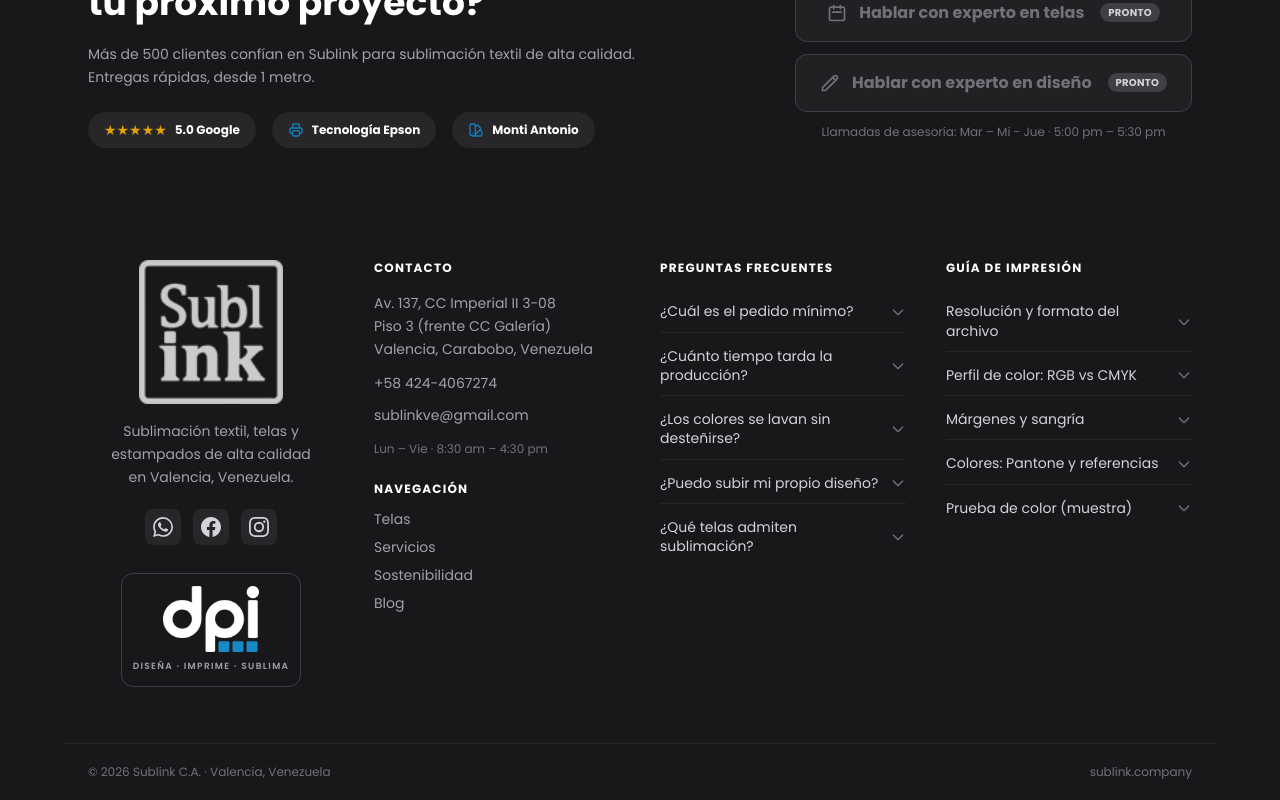
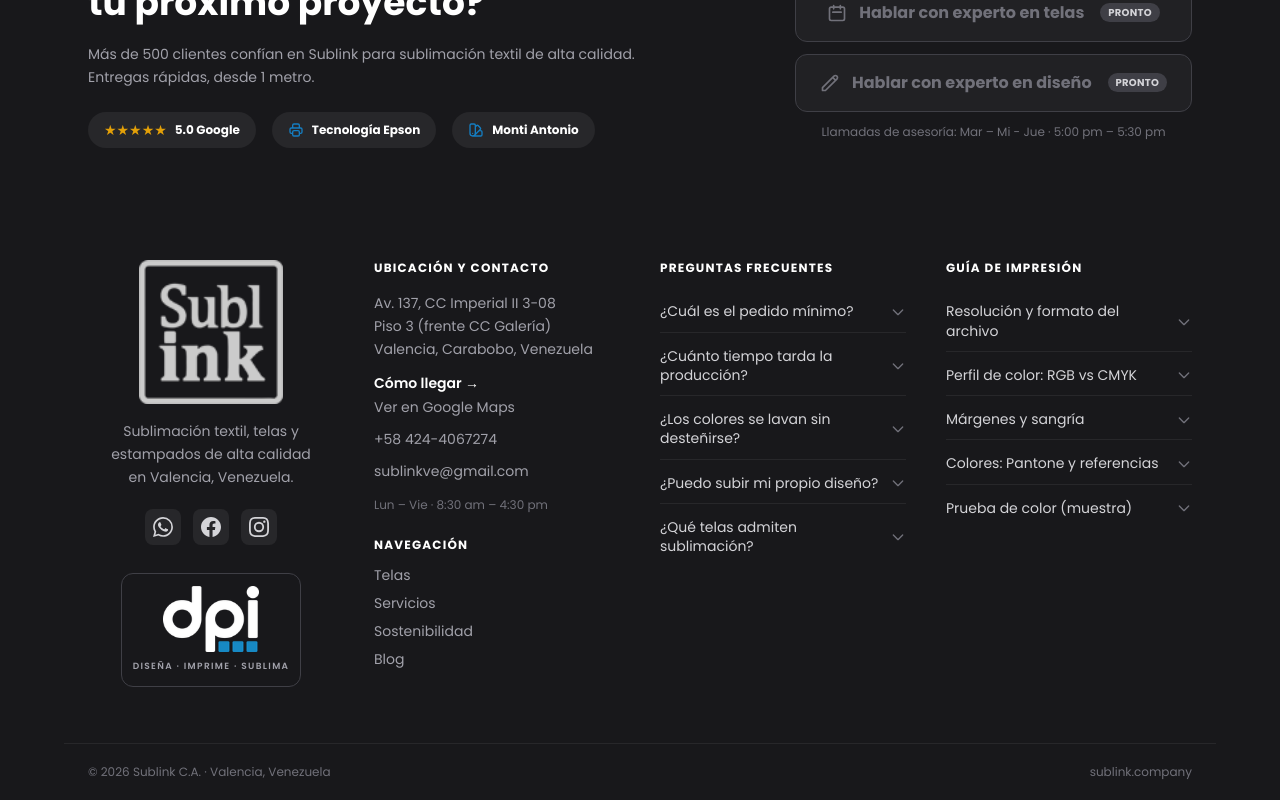
Before and after one commit to ivansilvauc-lgtm/sublink-main, a Next.js app: page / in a window 1280 px wide. Shown: the part 5329-6129 px from the top of the page. Built offline with nearby package versions, Linux system fonts and the light colour scheme; no server answers.

Commit message:
feat: tracking WhatsApp + SEO + Ubicacion y Como llegar (Maps) + hasMap schema

```diff
--- a/src/app/layout.tsx
+++ b/src/app/layout.tsx
@@ -13,6 +13,7 @@ import { Analytics } from "@vercel/analytics/react";
 import { GoogleAnalytics } from "@next/third-parties/google";
 import { ChatbotWidget } from "@/components/UI/ChatbotWidget";
 import { FAQ_ITEMS } from "@/lib/faq";
+import { MAPS_PLACE_URL } from "@/lib/maps";
 import { WhatsAppLink } from "@/components/UI/WhatsAppLink";
 
 const poppins = Poppins({
@@ -83,7 +84,9 @@ export default function RootLayout({
     '@context': 'https://schema.org',
     '@type': 'LocalBusiness',
     name: 'Sublink Company',
+    alternateName: 'Sublink Sublimación Textil',
     url: SUBLINK_URL,
+    hasMap: MAPS_PLACE_URL,
     logo: `${SUBLINK_URL}/logo-sublink.png`,
     image: `${SUBLINK_URL}/opengraph-image.jpg`,
     description: 'Empresa líder en sublimación textil, estampados, DTF, corte láser y telas ecológicas en Venezuela.',
--- a/src/components/UI/Footer.tsx
+++ b/src/components/UI/Footer.tsx
@@ -3,6 +3,7 @@ import Image from "next/image";
 import Link from "next/link";
 import { useState } from "react";
 import { FAQ_ITEMS } from "@/lib/faq";
+import { MAPS_PLACE_URL, MAPS_DIRECTIONS_URL } from "@/lib/maps";
 
 const socialLinks = [
   {
@@ -141,12 +142,20 @@ export const Footer = () => {
 
         {/* Col 2 — Contacto */}
         <div className="flex flex-col gap-3">
-          <h4 className="text-white text-xs font-bold uppercase tracking-widest mb-1">Contacto</h4>
+          <h4 className="text-white text-xs font-bold uppercase tracking-widest mb-1">Ubicación y contacto</h4>
           <p className="text-sm text-zinc-400 leading-relaxed">
             Av. 137, CC Imperial II 3-08<br />
             Piso 3 (frente CC Galería)<br />
             Valencia, Carabobo, Venezuela
           </p>
+          <div className="flex flex-wrap gap-x-4 gap-y-1">
+            <a href={MAPS_DIRECTIONS_URL} target="_blank" rel="noopener noreferrer" className="text-sm text-white font-semibold hover:underline">
+              Cómo llegar →
+            </a>
+            <a href={MAPS_PLACE_URL} target="_blank" rel="noopener noreferrer" className="text-sm text-zinc-400 hover:text-white transition-colors">
+              Ver en Google Maps
+            </a>
+          </div>
           <a href="tel:+584244067274" className="text-sm text-zinc-400 hover:text-white transition-colors">
             +58 424-4067274
           </a>
--- /dev/null
+++ b/src/lib/maps.ts
@@ -0,0 +1,12 @@
+// Enlaces a la ficha de Google Maps de Sublink (Place ID ya usado en /api/reviews).
+// Formato oficial "Maps URLs": https://developers.google.com/maps/documentation/urls
+export const MAPS_PLACE_ID = "ChIJd4jZgbDIwigRmh5Ff5t_6e0";
+const NAME = encodeURIComponent("Sublink Sublimación Textil Valencia Venezuela");
+
+// Abre la ficha (reseñas, fotos, botón Cómo llegar)
+export const MAPS_PLACE_URL =
+  `https://www.google.com/maps/search/?api=1&query=${NAME}&query_place_id=${MAPS_PLACE_ID}`;
+
+// Abre la app de Maps con la ruta hacia Sublink desde donde esté el usuario
+export const MAPS_DIRECTIONS_URL =
+  `https://www.google.com/maps/dir/?api=1&destination=${NAME}&destination_place_id=${MAPS_PLACE_ID}`;
```
